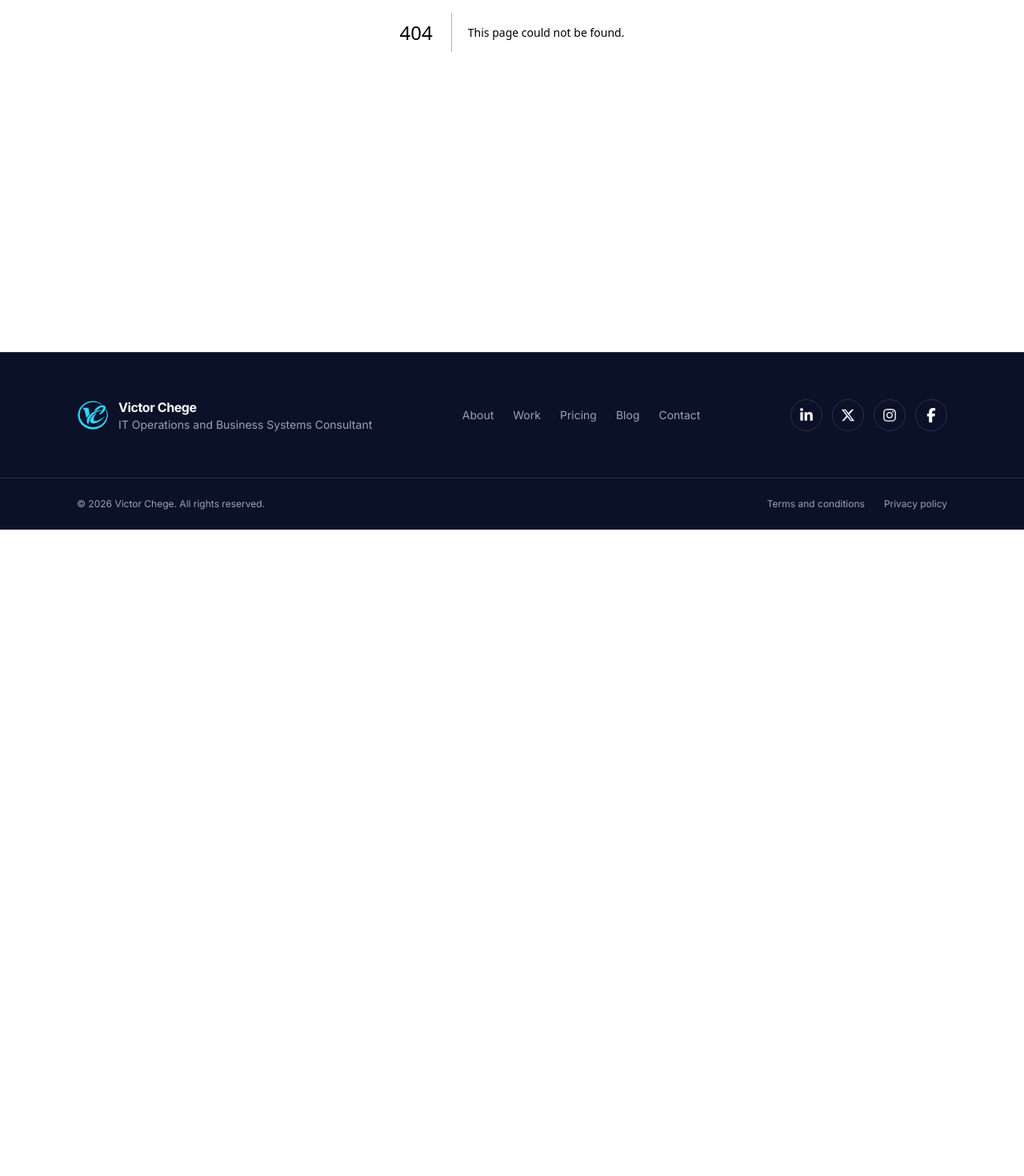
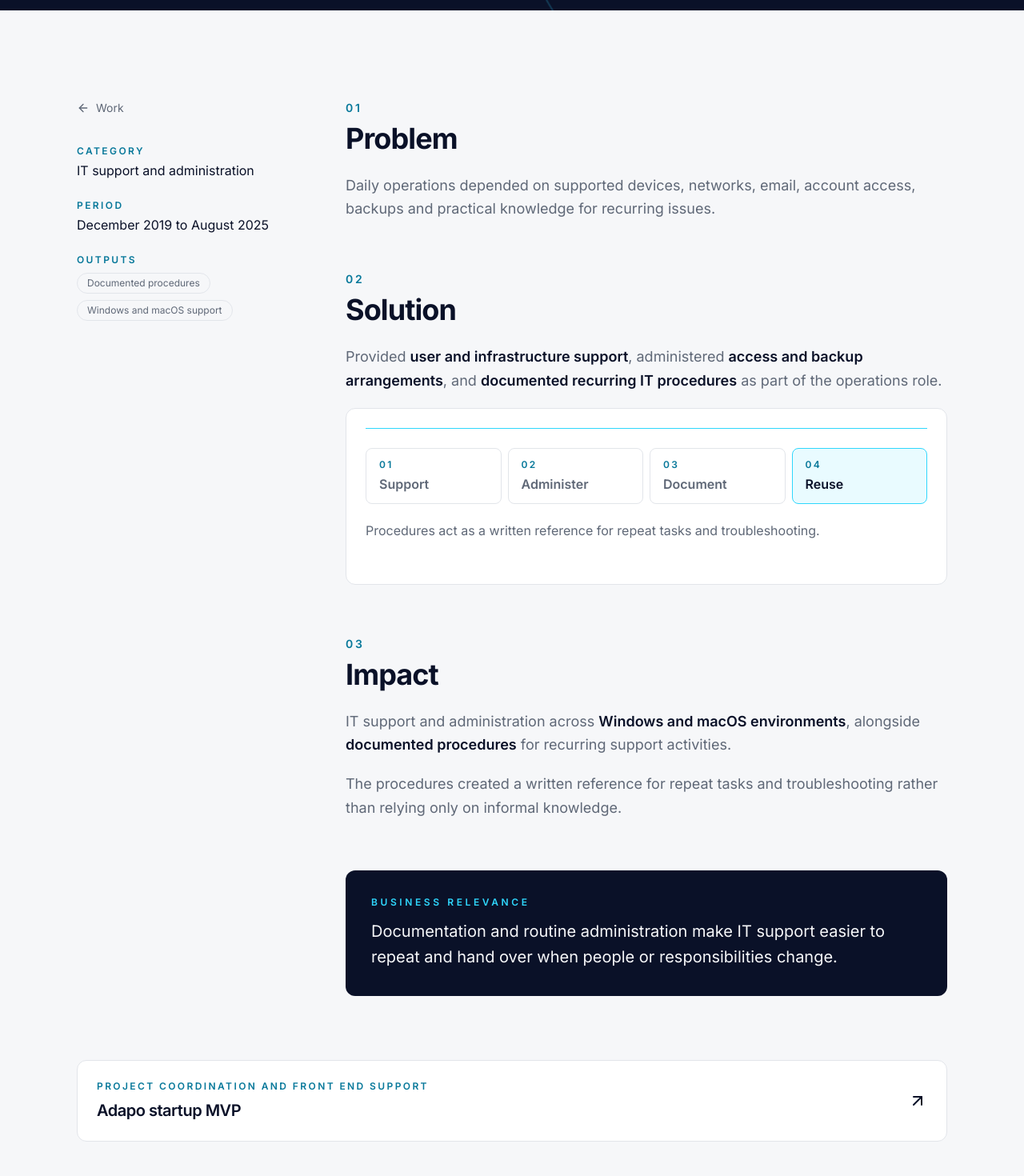
Before and after one commit to Shei-The-Techi/portfolio, a Next.js app: page /work/avlc-group-and-bt-concepts in a window 1280 px wide. Before the commit this address had no page. Shown: the part 360-1830 px from the top of the page at 80% size. Before the commit the page ends 1022 px from the top, so only its background shows below. Built offline with nearby package versions, Linux system fonts and the light colour scheme.

Commit message:
feat(work): add work index, case study template and three MDX case studies

```diff
--- /dev/null
+++ b/app/work/[slug]/page.tsx
@@ -0,0 +1,101 @@
+import type { Metadata } from "next";
+import Link from "next/link";
+import { notFound } from "next/navigation";
+import { LuArrowLeft } from "react-icons/lu";
+import { CtaBand } from "@/components/home/CtaBand";
+import { PageHero } from "@/components/ui/PageHero";
+import { Section } from "@/components/ui/Section";
+import { CaseNav } from "@/components/work/CaseNav";
+import { caseStudies } from "@/lib/work";
+import { site } from "@/lib/site";
+
+type Props = { params: Promise<{ slug: string }> };
+
+export const dynamicParams = false;
+
+export function generateStaticParams() {
+  return caseStudies.map(({ slug }) => ({ slug }));
+}
+
+export async function generateMetadata({ params }: Props): Promise<Metadata> {
+  const { slug } = await params;
+  const study = caseStudies.find((item) => item.slug === slug);
+  if (!study) return {};
+  return { title: study.title, description: study.relevance };
+}
+
+export default async function CaseStudyPage({ params }: Props) {
+  const { slug } = await params;
+  const study = caseStudies.find((item) => item.slug === slug);
+  if (!study) notFound();
+
+  const { default: Content } = await import(`@/content/work/${slug}.mdx`);
+
+  return (
+    <>
+      <PageHero title={study.title} eyebrow={study.category} />
+
+      <Section tone="light">
+        <div className="grid gap-12 lg:grid-cols-[17rem_1fr] lg:gap-16">
+          <aside className="lg:sticky lg:top-28 lg:self-start">
+            <Link
+              href={site.links.work.href}
+              className="inline-flex items-center gap-2 text-sm text-muted transition-colors hover:text-foreground"
+            >
+              <LuArrowLeft aria-hidden="true" className="size-4" />
+              {site.links.work.label}
+            </Link>
+            <dl className="mt-8 space-y-6">
+              <div>
+                <dt className="text-xs font-semibold uppercase tracking-[0.2em] text-accent">
+                  Category
+                </dt>
+                <dd className="mt-1">{study.category}</dd>
+              </div>
+              <div>
+                <dt className="text-xs font-semibold uppercase tracking-[0.2em] text-accent">
+                  Period
+                </dt>
+                <dd className="mt-1">{study.period}</dd>
+              </div>
+              <div>
+                <dt className="text-xs font-semibold uppercase tracking-[0.2em] text-accent">
+                  Outputs
+                </dt>
+                <dd className="mt-2">
+                  <ul className="flex flex-wrap gap-2">
+                    {study.outputs.map((output) => (
+                      <li
+                        key={output}
+                        className="rounded-full border border-border px-3 py-1 text-xs text-muted"
+                      >
+                        {output}
+                      </li>
+                    ))}
+                  </ul>
+                </dd>
+              </div>
+            </dl>
+          </aside>
+
+          <article className="min-w-0 space-y-16">
+            <Content />
+            <div
+              data-tone="dark"
+              className="rounded-xl bg-background p-8 text-foreground"
+            >
+              <p className="text-xs font-semibold uppercase tracking-[0.3em] text-accent">
+                Business relevance
+              </p>
+              <p className="mt-3 text-xl leading-relaxed">{study.relevance}</p>
+            </div>
+          </article>
+        </div>
+
+        <CaseNav slug={slug} />
+      </Section>
+
+      <CtaBand />
+    </>
+  );
+}
--- a/app/work/page.tsx
+++ b/app/work/page.tsx
@@ -1,8 +1,17 @@
 import type { Metadata } from "next";
+import { WorkTickets } from "@/components/home/WorkTickets";
 import { PageHero } from "@/components/ui/PageHero";
+import { Section } from "@/components/ui/Section";
 
 export const metadata: Metadata = { title: "Work" };
 
 export default function WorkPage() {
-  return <PageHero title="Work" />;
+  return (
+    <>
+      <PageHero title="Work" />
+      <Section tone="light" className="pt-0 sm:pt-0">
+        <WorkTickets />
+      </Section>
+    </>
+  );
 }
--- /dev/null
+++ b/content/work/adapo-startup-mvp.mdx
@@ -0,0 +1,28 @@
+<Problem>
+
+An early product needed technical coordination and interface preparation ahead of demonstrations and feedback.
+
+</Problem>
+
+<Solution>
+
+Supported **MVP coordination**, contributed to **front end interface work using HTML, CSS and JavaScript**, and carried out **iterative interface testing**.
+
+<FlowDiagram
+  steps={[
+    { title: "Coordinate", text: "Technical coordination supporting the MVP." },
+    { title: "Build", text: "Front end interface changes using HTML, CSS and JavaScript." },
+    { title: "Test", text: "Iterative interface testing." },
+    { title: "Demonstrate", text: "Interface prepared ahead of demonstrations and feedback." },
+  ]}
+/>
+
+</Solution>
+
+<Impact>
+
+**Front end changes and testing activity** within a broader MVP effort.
+
+The work provided a defined contribution on the interface and testing side of MVP preparation, while broader product delivery remained shared across contributors. The role was not full stack or database engineering.
+
+</Impact>
--- /dev/null
+++ b/content/work/avlc-group-and-bt-concepts.mdx
@@ -0,0 +1,28 @@
+<Problem>
+
+Daily operations depended on supported devices, networks, email, account access, backups and practical knowledge for recurring issues.
+
+</Problem>
+
+<Solution>
+
+Provided **user and infrastructure support**, administered **access and backup arrangements**, and **documented recurring IT procedures** as part of the operations role.
+
+<FlowDiagram
+  steps={[
+    { title: "Support", text: "User and infrastructure support across devices, networks, email and account access." },
+    { title: "Administer", text: "Access and backup arrangements administered day to day." },
+    { title: "Document", text: "Recurring IT procedures written down as part of the operations role." },
+    { title: "Reuse", text: "Procedures act as a written reference for repeat tasks and troubleshooting." },
+  ]}
+/>
+
+</Solution>
+
+<Impact>
+
+IT support and administration across **Windows and macOS environments**, alongside **documented procedures** for recurring support activities.
+
+The procedures created a written reference for repeat tasks and troubleshooting rather than relying only on informal knowledge.
+
+</Impact>
--- /dev/null
+++ b/content/work/ck-marketing-coaching.mdx
@@ -0,0 +1,28 @@
+<Problem>
+
+Management needed a clearer record of platforms, access, programme readiness, subscriptions and open developer dependencies.
+
+</Problem>
+
+<Solution>
+
+Prepared **recurring IT snapshots**, completed an **access and permissions review**, **restored a user account**, compared **three online programme platform options** and tracked **outstanding handover items**.
+
+<FlowDiagram
+  steps={[
+    { title: "Record", text: "Platforms, access, programme readiness, subscriptions and open developer dependencies." },
+    { title: "Review", text: "Access and permissions reviewed, a user account restored and three online programme platform options compared." },
+    { title: "Report", text: "Recurring IT snapshots covering system status, issues, access and permissions, asset and subscription tracking, work completed and open actions." },
+    { title: "Follow up", text: "Outstanding handover items tracked so management can see what is complete and what still needs action." },
+  ]}
+/>
+
+</Solution>
+
+<Impact>
+
+**Six monthly reporting cycles** were delivered, and a **platform comparison and recommendation brief** was prepared for review.
+
+Management had a recurring record to review completed work, pending dependencies and decisions needed. Some platform access and developer handover items remained open in the reports.
+
+</Impact>
```
